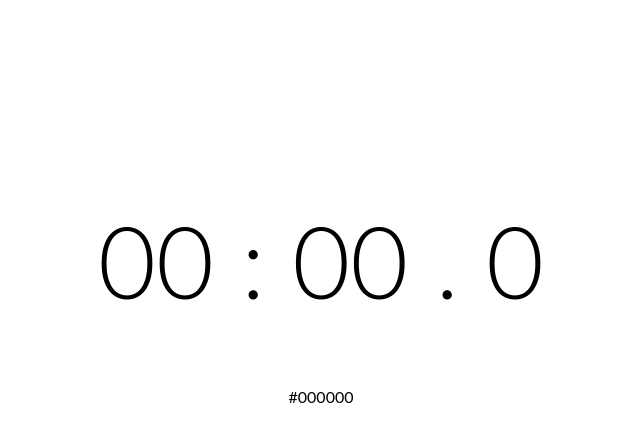
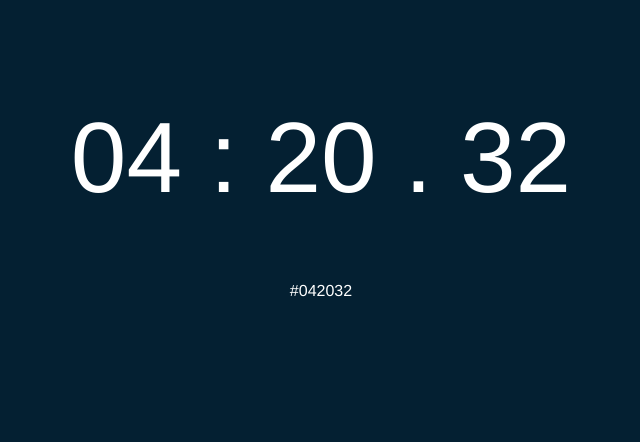
Before and after one commit to karen1752000/hex_clock, a plain HTML site: page index.html in a window 1280 px wide. Shown: the whole page, without its empty margins (319-959 px from the left). Drawn offline with Linux system fonts and the light colour scheme.

Commit message:
Last push

```diff
--- a/index.css
+++ b/index.css
@@ -1,11 +1,11 @@
 body {
-    font-family: 'Lato';
-    margin-top: 200px;
-    text-align: center;
-
+  font-family: helvetica;
+  margin-top: 100px;
+  text-align: center;
+  color: white;
 }
 
 #clock {
-    font-weight: 300;
-    font-size: 100px;
+  font-weight: 300;
+  font-size: 100px;
 }
--- a/index.html
+++ b/index.html
@@ -3,13 +3,15 @@
 <head>
     <meta charset="UTF-8">
     <title>Hex Clock</title>
-    <link rel="stylesheet" type="text/css" href="index.css"
+    <link rel="stylesheet" type="text/css" href="index.css">
 </head>
 <body>
+</head>
+<body>
+  <h1 id="clock">00 : 00 . 00</h1>
+  <p id="hex-color">#000000</p>
+  <script src="script.js"></script>
 
-    <h1 id="clock">00 : 00 . 0</h1>
-    <p id="hex-color">#000000</p>
 
-<script src="script.js"></script>
 </body>
 </html>
--- a/script.js
+++ b/script.js
@@ -1,11 +1,14 @@
+
 var clock = document.getElementById('clock');
 var hexColor = document.getElementById('hex-color');
 
+// #000000
+
 function hexClock() {
-	var time =newDate();
-	var hours = time.gethours().toString();
-	var minutes = time.getMinutes()toString();
-	var seconds = time.getseconds().toString();
+  var time = new Date();
+  var hours = (time.getHours() % 12).toString();
+  var minutes = time.getMinutes().toString();
+  var seconds = time.getSeconds().toString();
 
   if (hours.length < 2) {
     hours = '0' + hours;
@@ -19,5 +22,14 @@ function hexClock() {
     seconds = '0' + seconds;
   }
 
+  var clockStr = hours + ' : ' + minutes + ' . ' + seconds;
   var hexColorStr = '#' + hours + minutes + seconds;
+
+  clock.textContent = clockStr;
+  hexColor.textContent = hexColorStr;
+
+  document.body.style.backgroundColor = hexColorStr;
 }
+
+hexClock();
+setInterval(hexClock, 1000);
```
Lines whose indentation alone changed are shown as unchanged.
